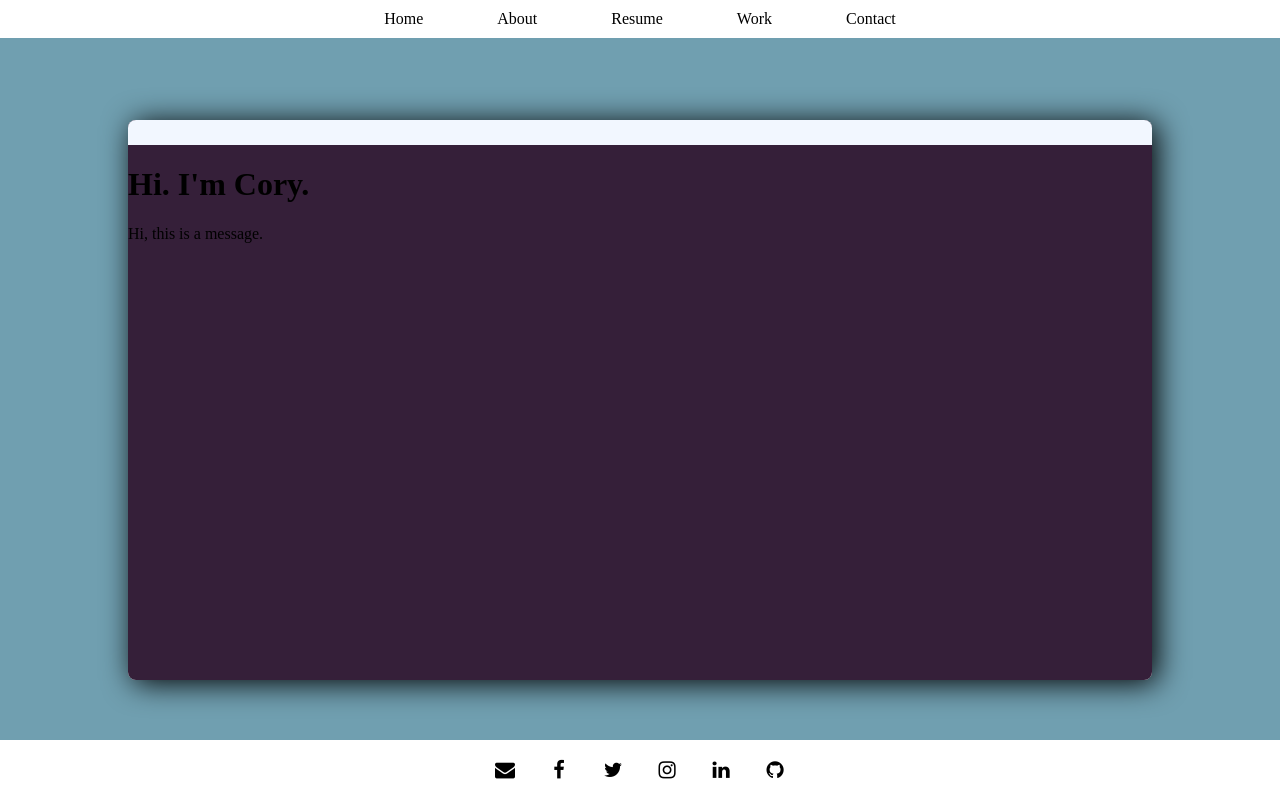
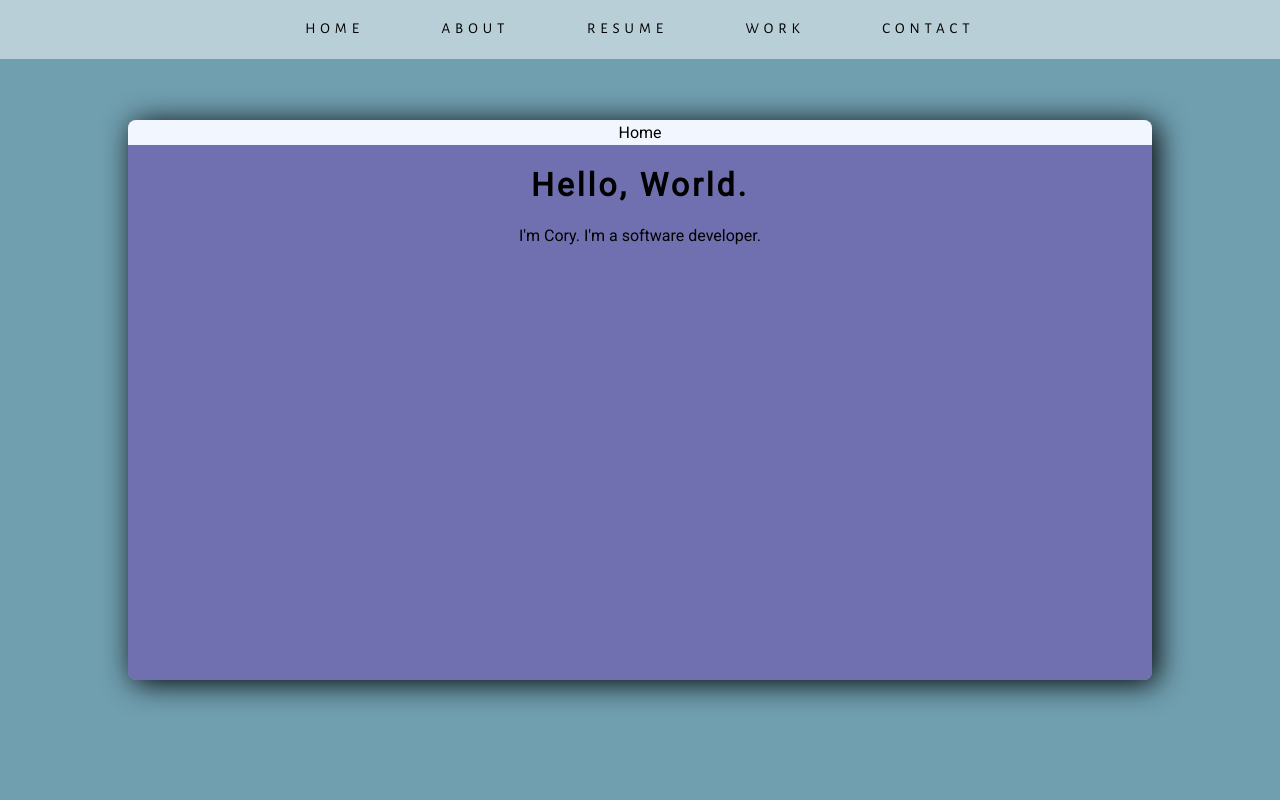
Before and after one commit to MrTidbit/cavra.github.io, a plain HTML site: page index.html in a window 1280 px wide. Drawn offline with nearby package versions, Linux system fonts and the light colour scheme; files whose address does not match are found by name; a web font is replaced by a local one.

Commit message:
Font spaced in header, colors now lightblue/purple, changed font from Zelda

```diff
--- a/css/iframe.css
+++ b/css/iframe.css
@@ -6,12 +6,8 @@
 html {
     height: 100%;
     width: 100%;
-    background-color: transparent;
+    background-color: #7070b0;
 }
-
-/* Zelda Font! */
-/*@font-face { font-family: Chairo; src: url('../font/Chairo.otf'); }
-*/
 
 /* Custom Highlight Color (Hacker green on black) */
 ::selection { /* Common browsers */
@@ -34,15 +30,31 @@ body {
     margin: 0;
     padding: 0;
 
-    height: auto;
+    height: 100%;
     overflow: auto;
 
-    font-family: 'Chairo';
+    font-family: "Roboto", sans-serif;
+}
+
+/* Content Window Header */
+#header {
+    margin: 0px;
+    padding: 0px;
+
+    display: block;
+    width: 100% auto;
+    height: 25px;
+
+    text-align: center;
+    line-height: 25px;
+
+    background-color: #f2f7ff;
 }
 
 /* Profile Picture */
 #profilePic {
     margin: 15px;
+    padding: 0px;
 
 	border-radius: 100%;
     border: 1px solid black;
@@ -51,4 +63,9 @@ body {
     float: left;
 }
 
+h1 {
+    font-weight: thin;
+    letter-spacing: 3px;
+}
+
 /*----------------------------------------------------------------------------*/
--- a/css/style-1.css
+++ b/css/style-1.css
@@ -8,10 +8,11 @@ html {
 }
 
 /* Zelda Font! (Need to change, doesn't actually display?) */
-@font-face {
-    font-family: Chairo; src: url('../font/Chairo.otf');
+/*@font-face {
+    src: url('https://fonts.googleapis.com/css?family=Raleway');
 }
 
+*/
 /* Color Variables from http://www.color-hex.com/color-palette/389 */
 :root {
   --theme-color-1: #F48EC1;
@@ -39,12 +40,11 @@ body {
     width: 100%;
     height: 100%;
 
-    font-family: 'Chairo';
+    font-family: "Alegreya Sans SC", sans-serif;
 }
 
 /* Container Class */
 .container {
-    background-color: white;
     color: black;
 }
 
@@ -61,6 +61,7 @@ body {
 
 /* Header Container */
 #headerContainer {
+    background-color: rgba(255, 255, 255, 0.5);
     position: relative;
     overflow: hidden;
 }
@@ -70,6 +71,10 @@ body {
     margin: 0;
     padding: 0;
     text-align: center;
+    font-size: 15px;
+    font-weight: thin;
+    letter-spacing: 5px;
+    text-transform: uppercase;
 }
 
 /* Navigation Bar Unordered List */
@@ -82,8 +87,12 @@ body {
 
 /* List Item Navigation Links */
 #headerWindow li {
-    margin: 0px 20px;
-    padding: 10px 15px;
+    margin: 10px 20px;
+
+    padding-top: 10px;
+    padding-bottom: 10px;
+    padding-left: 15px;
+    padding-right: 15px;
 
     display: inline-block;
     vertical-align: middle;
@@ -93,15 +102,13 @@ body {
     cursor: pointer;
 
     transition: all 0.5s ease;
+    border-bottom: 1px solid transparent;
 }
 
 /* Hover item color */
 #headerWindow li:hover {
-    color: white;
- text-shadow: 2px 2px 10px #000,
-             -2px -2px 10px #000,
-             -2px 2px 10px #000,
-              2px -2px 10px #000;
+    opacity: 0.5;
+    border-bottom: 1px solid rgba(0, 0, 0, 0.5);
 }
 
 /*----------------------------------------------------------------------------*/
@@ -130,8 +137,6 @@ body {
     border-radius: 8px;
     overflow: hidden;
     box-shadow: 5px 3px 30px black;
-
-    draggable: true;
 }
 
 /* Content Window */
@@ -142,21 +147,6 @@ body {
     width: 100% auto;
     height: 100%;
     text-align: center;
-
-    background-color: var(--theme-color-5);
-}
-
-/* Content Window Header */
-#contentWindowHeader {
-    margin: 0px;
-    padding: 0px;
-
-    display: block;
-    width: 100% auto;
-    height: 25px;
-    text-align: center;
-
-    background-color: #f2f7ff;
 }
 
 /* iFrame */
@@ -219,7 +209,7 @@ body {
 
 /* List item */
 #footerWindow li a {
-    padding: 10px;
+    padding: 8px;
     margin: 0px;
 
     width: 20px;
@@ -235,16 +225,16 @@ body {
     font-size: 20px;
     line-height: 20px;
 
+    color: black;
     border-radius: 10px;
-    color: black;
+
     transition: all 0.5s ease;
+    border-bottom: 1px solid transparent;
 }
 
 /* Hover item color */
 #footerWindow li a:hover {
-    background-color: blue;
-    color: white;
-box-shadow: 0px 9px 15px 5px #888888;
+    opacity: 0.5;
 }
 
 /*----------------------------------------------------------------------------*/
--- a/html/home.html
+++ b/html/home.html
@@ -11,19 +11,20 @@
 		<!-- Add stylesheets and libraries -->
 		<link rel="stylesheet" type="text/css" href="../css/iframe.css">
 		<link rel="stylesheet" href="https://cdnjs.cloudflare.com/ajax/libs/font-awesome/4.7.0/css/font-awesome.min.css">
+		<link href="https://fonts.googleapis.com/css?family=Alegreya+Sans+SC|Roboto" rel="stylesheet">
 	</head>
 
 	<body>
-		<h1>Hi. I'm Cory.</h1>
-		<div id="msg"/>
-			Hi, this is a message.
-		</div>
+		<!-- Header -->
+		<div id="header">Home</div>
 
-		<script>
-			$(function () {
-			  showText("#msg", "Hello, World!", 0, 500);
-			}
-		</script>
+		<!-- Content -->
+		<center>
+			<h1>Hello, World.</h1>
+			<div id="msg"/>
+				I'm Cory. I'm a software developer.
+			</div>
+		</center>
 
 		<!-- Scripts (Keep down here for optimal loading times!) -->
 		<script type="text/javascript" src="https://ajax.googleapis.com/ajax/libs/jquery/1.6.1/jquery.min.js"></script>
--- a/index.html
+++ b/index.html
@@ -11,6 +11,8 @@
 		<!-- Add stylesheets and libraries -->
 		<link rel="stylesheet" type="text/css" href="css/style-1.css">
 		<link rel="stylesheet" href="https://cdnjs.cloudflare.com/ajax/libs/font-awesome/4.7.0/css/font-awesome.min.css">
+		<link href="https://fonts.googleapis.com/css?family=Alegreya+Sans+SC|Roboto" rel="stylesheet">
+
 	</head>
 
 	<body>
@@ -30,13 +32,12 @@
 		<!-- Content -->
 		<div id="contentContainer" class="container">
 			<div id="contentWindow" class="window">
-				<div id="contentWindowHeader"></div>
 				<iframe id="contentFrame"></iframe>
 			</div>
 		</div>
 
 		<!-- Footer -->
-		<div id="footerContainer" class="container">
+		<!-- <div id="footerContainer" class="container">
 			<div id="footerWindow" class="window">
 				<ul>
 					<li><a href="mailto:coryavra@gmail.com?subject=Hello!" class="fa fa-envelope" title="Email"></a></li>
@@ -47,7 +48,7 @@
 					<li><a href="https://github.com/cavra" class="fa fa-github" title="Github"></a></li>
 				</ul>
 			</div>
-		</div>
+		</div> -->
 
 		<!-- Scripts (Keep down here for optimal loading times!) -->
 		<script type="text/javascript" src="https://ajax.googleapis.com/ajax/libs/jquery/1.6.1/jquery.min.js"></script>
```
Also changed, not shown: html/about.html (+1 -0 lines), html/contact.html (+1 -0 lines), html/resume.html (+1 -0 lines), html/work.html (+1 -0 lines).
